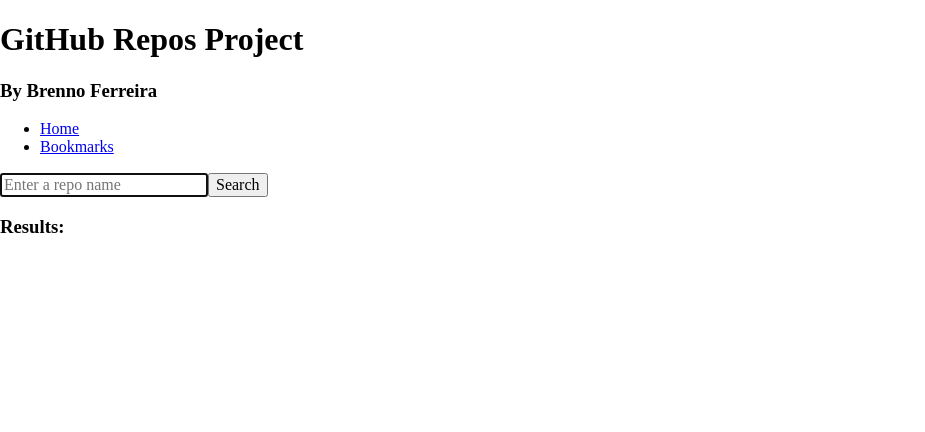
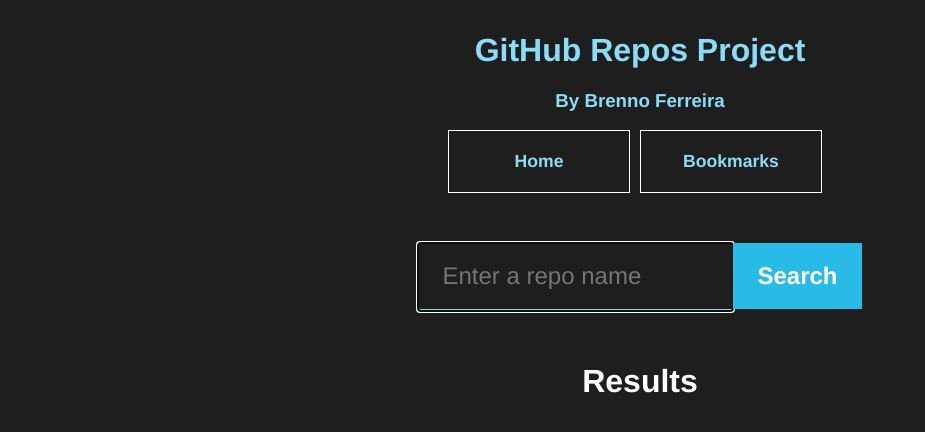
Before and after one commit to brennowilliam/github_api, a React (Create React App) app in the folder client/: page / in a window 1280 px wide. Shown: the top 432 px of the page, without its empty margins (0-925 px from the left). Built offline with nearby package versions, Linux system fonts and the light colour scheme.

Commit message:
CLIENT: Finish putting together the styling for the front end

```diff
--- a/client/public/index.html
+++ b/client/public/index.html
@@ -21,7 +21,7 @@
     -->
     <title>React App</title>
   </head>
-  <body>
+  <body style="background: #1e1e1e">
     <noscript>
       You need to enable JavaScript to run this app.
     </noscript>
--- a/client/src/components/App.js
+++ b/client/src/components/App.js
@@ -14,32 +14,9 @@
     isLoading: false
   }
 
-  // handleOnSubmit = async (searchTerm) => {
-  //   this.setState((prevState) => ({ isLoading: !prevState.isLoading }))
-  //   await fetch(`api/search/${searchTerm}`)
-  //     .then(response => {
-  //       this.setState((prevState) => ({ isLoading: !prevState.isLoading }))
-  //       return response.json()
-  //     })
-  //     .then(response => this.props.onFetchRepos(response.results))
-  // }
-
   render() {
-    const styles = {
-      container: {
-        background: '#1e1e1e',
-        color: '#fff'
-      },
-      header: {
-        textAlign: 'center',
-        borderBottom: '1px solid #8BDDF7',
-        marginBottom: 15
-      }
-    }
-
     return (
       <div>
-        {/* <SearchForm onSubmit={this.handleOnSubmit} /> */}
         <SearchForm onSubmit={this.props.onSubmit}/>
         {
           this.state.isLoading
--- a/client/src/components/Bookmarks.js
+++ b/client/src/components/Bookmarks.js
@@ -1,24 +1,43 @@
 import React from "react"
 import { connect } from "react-redux"
+
+import RepoListItem from "./RepoListItem"
 
 // Actions
 import { apiFetchBookmarksRequested, apiDeleteBookmark } from "../actions/repos"
 
+const styles = {
+  container: {
+    position: 'relative',
+    display: 'flex',
+    justifyContent: 'center',
+    flexWrap: 'wrap',
+    marginTop: 20
+  },
+  header: {
+    fontSize: '2rem',
+    flex: '0 0 100%',
+    textAlign: 'center'
+  }
+}
+
 const Bookmarks = props => (
+  <div style={styles.container}>
+    <h1 style={styles.header}>Bookmarks</h1>
     <div>
-    <h1>Bookmarks</h1>
       {
         props.bookmarks.map(bookmark => (
           <div key={bookmark.id}>
-          Repo: {bookmark.fullName} | Stars: {bookmark.stars} | Owner: {bookmark.owner} | Forks: {bookmark.forks}
-          <button
+            <RepoListItem
+              key={bookmark.id}
               onClick={() => props.deleteBookmark(bookmark.id)}
-          >
-            Delete
-          </button>
+              repo={bookmark}
+              buttonLabel={"Delete"}
+            />
           </div>
         ))
       }
+    </div>
   </div>
 )
 
--- a/client/src/components/Header.js
+++ b/client/src/components/Header.js
@@ -1,20 +1,60 @@
 import React from "react"
 import { NavLink } from "react-router-dom";
 
+const styles = {
+  headerContainer: {
+    color: '#8bddf7',
+  },
+  header: {
+    textAlign: 'center',
+    paddingTop: '2rem',
+  },
+  mainHeader: {
+    marginTop: 0
+  },
+  navContainer: {
+
+  },
+  nav: {
+    listStyle: 'none',
+    display: 'flex',
+    justifyContent: 'center',
+    alignItems: 'center',
+    padding: 0
+  },
+  navItems: {
+    padding: '20px 40px',
+    border: '1px solid #fff',
+    width: 100,
+    textAlign: 'center',
+    marginRight: 10,
+    color: 'red'
+  },
+  navLink: {
+    textDecoration: 'none',
+    color: 'red',
+    fontWeight: 'bold',
+    fontSize: '1.1rem',
+    color: '#8bddf7'
+  }
+}
+
 const Header = () => (
-  <div>
-    <h1> GitHub Repos Project </h1>
-    <h3> By Brenno Ferreira </h3>
-
-    <ul>
-      <li>
-        <NavLink to="/" exact={true}> Home </NavLink>
-      </li>
-      <li>
-        <NavLink to="/bookmarks" exact={true}> Bookmarks </NavLink>
-      </li>
-    </ul>
-
+  <div style={styles.headerContainer}>
+    <div style={styles.header}>
+      <h1 style={styles.mainHeader}> GitHub Repos Project </h1>
+      <h3> By Brenno Ferreira </h3>
+    </div>
+    <div style={styles.navContainer}>
+      <ul style={styles.nav}>
+        <li style={styles.navItems}>
+          <NavLink to="/" exact={true} style={styles.navLink}> Home </NavLink>
+        </li>
+        <li style={styles.navItems}>
+          <NavLink to="/bookmarks" exact={true} style={styles.navLink}> Bookmarks </NavLink>
+        </li>
+      </ul>
+    </div>
   </div>
 )
 
--- a/client/src/components/RepoList.js
+++ b/client/src/components/RepoList.js
@@ -6,9 +6,25 @@
 // Actions
 import { apiCreateBookmark } from "../actions/repos"
 
+const styles = {
+  container: {
+    position: 'relative',
+    display: 'flex',
+    justifyContent: 'center',
+    flexWrap: 'wrap',
+    marginTop: 20
+  },
+  header: {
+    fontSize: '2rem',
+    flex: '0 0 100%',
+    textAlign: 'center'
+  }
+}
+
 const RepoList = props => (
+  <div style={styles.container}>
+    <h3 style={styles.header}> Results </h3>
     <div>
-    <h3> Results: </h3>
       {
         props.repos.map(repo => (
           <RepoListItem
@@ -18,6 +34,7 @@
           />
         ))
       }
+    </div>
   </div>
 )
 
--- a/client/src/components/RepoListItem.js
+++ b/client/src/components/RepoListItem.js
@@ -1,13 +1,33 @@
 import React from "react"
 
+const styles = {
+  container: {
+    border: '1px solid white',
+    padding: 10,
+    marginBottom: 10,
+    display: 'flex'
+  },
+  button: {
+    marginLeft: 10,
+    border: 'none',
+    background: '#29bbe8',
+    color: '#fff',
+    border: 'none',
+    fontWeight: 'bold',
+    padding: '1.2rem 1.5rem',
+  }
+}
+
 const RepoListItem = props => (
-  <div>
+  <div style={styles.container}>
     <div>
+
       Repo: {props.repo.fullName} | Stars: {props.repo.stars} | Owner: {props.repo.owner} | Forks: {props.repo.forks}
       <button
         onClick={() => props.onClick(props.repo)}
+        style={styles.button}
       >
-        Bookmark
+        { props.buttonLabel ? props.buttonLabel : "Bookmark" }
       </button>
     </div>
   </div>
--- a/client/src/components/SearchForm.js
+++ b/client/src/components/SearchForm.js
@@ -1,15 +1,41 @@
 import React from "react"
-// Redux
-// import { connect } from "react-redux"
-// Actions
-// import { apiFetchReposRequested, apiFetchBookmarks } from "../actions/repos"
 
 // Local Styles
 const styles = {
+  formContainer: {
+    position: 'relative',
+    marginTop: 50,
+    display: 'flex',
+    justifyContent: 'center'
+  },
+  form: {
+    fontSize: 24
+  },
+  searchInput: {
+    flex: 2,
+    border: 'none',
+    borderBottom: '2px solid #8bddf7',
+    padding: '1.2rem 1.5rem',
+    background: 'transparent',
+    color: '#8bddf7'
+  },
+  button: {
+    flex: 1,
+    background: '#29bbe8',
+    color: '#fff',
+    border: 'none',
+    fontWeight: 'bold',
+    padding: '1.2rem 1.5rem'
+  },
   error: {
-    color: '#f00',
-    fontWeight: 'bold',
-    border: "1px solid #f00"
+    backgroundColor: "#e5324a",
+    color: "white",
+    fontWeight: "bold",
+    width: "300px",
+    padding: "5px",
+    textAlign: "center",
+    marginTop: "10px",
+    marginBottom: "10px"
   }
 }
 
@@ -31,7 +57,6 @@
       }))
     } else {
       this.setState(() => ({ error: '' }))
-      // this.props.onSubmit(this.state.repoName)
       this.props.onSubmit({ search: this.state.repoName })
     }
   }
@@ -43,34 +68,28 @@
 
   render() {
     return (
-      <div>
+      <div style={styles.formContainer}>
         {this.state.error && (
           <div style={styles.error}>
             <p>{this.state.error}</p>
           </div>
         )}
 
-      <form onSubmit={this.onSubmit}>
+      <form onSubmit={this.onSubmit} style={styles.form}>
         <input
           type="text"
           placeholder="Enter a repo name"
           autoFocus
           value={this.state.repoName}
           onChange={this.onRepoNameChange}
+          style={styles.searchInput}
         />
 
-        <button>Search</button>
+        <button style={styles.button}>Search</button>
       </form>
     </div>
     )
   }
 }
 
-// `const mapDispatchToProps = dispatch => ({
-//   onSubmit: search => {
-//     dispatch(apiFetchReposRequested({ search }))
-//   }
-// })
-// export default connect(null, mapDispatchToProps)(SearchForm)
-
 export default SearchForm
--- a/client/src/routers/AppRouter.js
+++ b/client/src/routers/AppRouter.js
@@ -6,16 +6,26 @@
 import Bookmarks from "../components/Bookmarks"
 import Header from "../components/Header"
 
+const styles = {
+  container: {
+    width: '100%',
+    height: '100vh',
+    color: '#fff',
+    marginTop: 0,
+    fontFamily: 'Helvetica, Arial, sans-serif'
+  },
+}
+
 const AppRouter = props => {
   return (
     <BrowserRouter>
-      <React.Fragment>
+      <div style={styles.container}>
         <Header />
         <Switch>
           <Route path="/" component={App} exact />
           <Route path="/bookmarks" component={Bookmarks} exact />
         </Switch>
-      </React.Fragment>
+      </div>
     </BrowserRouter>
   )
 }
```
Lines whose indentation alone changed are shown as unchanged.
